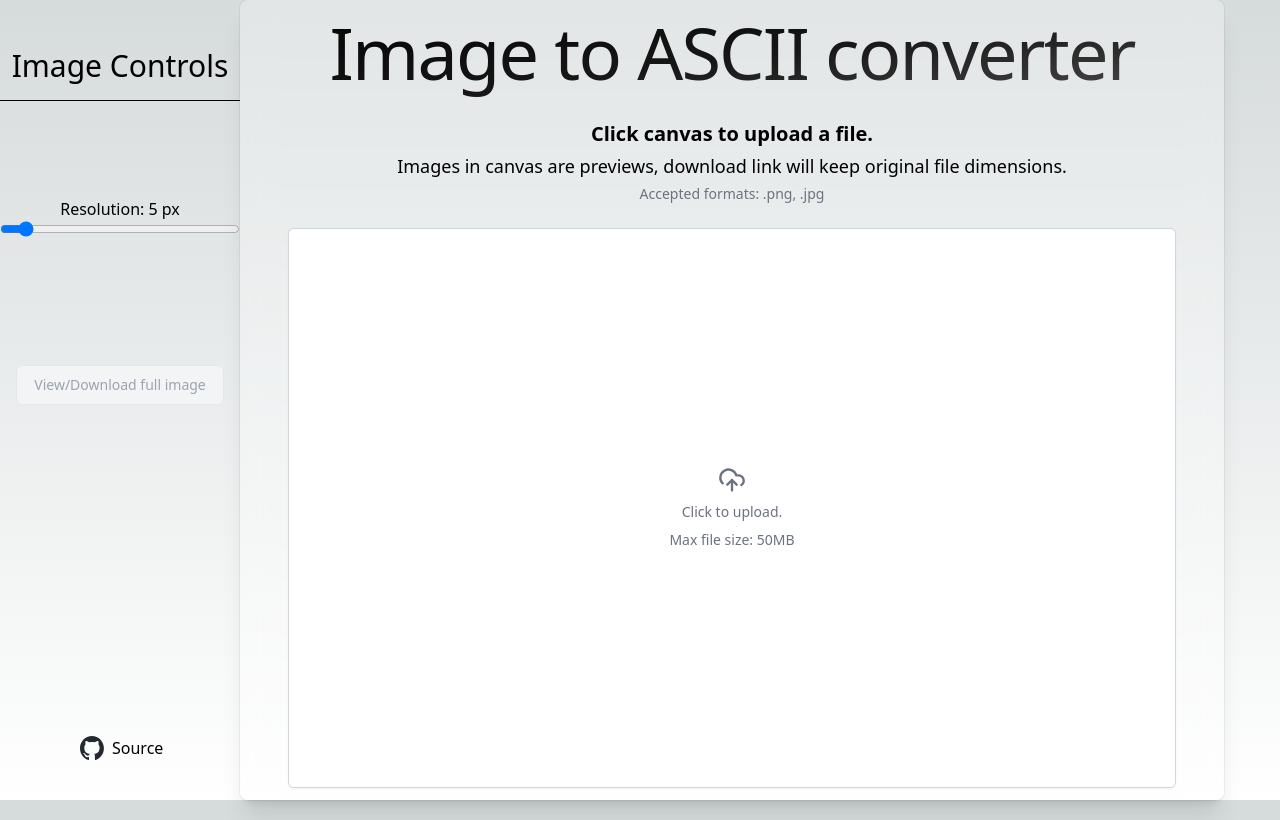
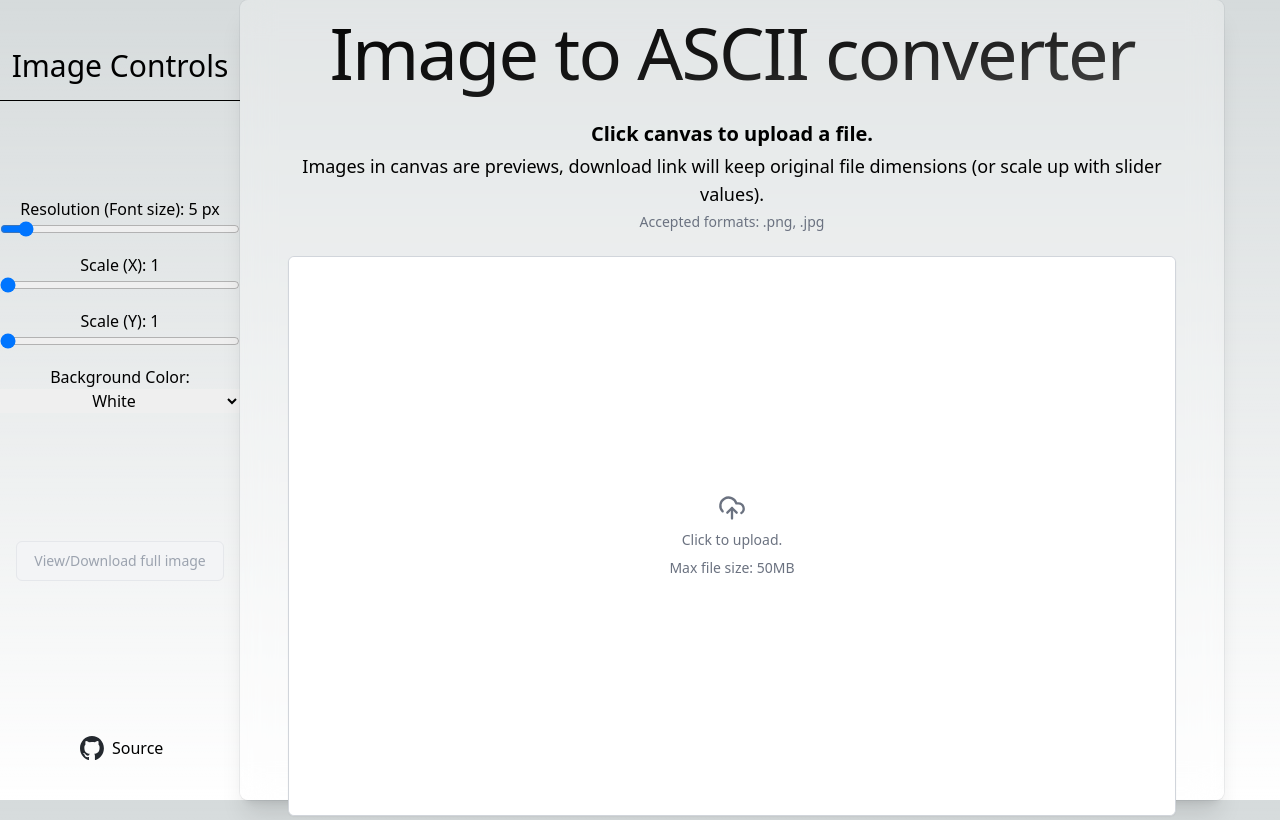
Before and after one commit to BrooklynWelsh/img-to-ascii, a Next.js app: page / in a window 1280 px wide. Built offline with nearby package versions, Linux system fonts and the light colour scheme.

Commit message:
Added X and Y scale controls for images.

```diff
--- a/app/page.tsx
+++ b/app/page.tsx
@@ -6,7 +6,7 @@ import { useState } from 'react'
 
 export default function Home() {
   const [saving, setSaving] = useState(false)
-  const [fileLink, setLink] = useState(undefined)
+  const [fileLink, setLink] = useState<string | undefined>(undefined)
 
 
   return (
@@ -20,7 +20,7 @@ export default function Home() {
         </h1>
         <div className="space-y-1 mb-4 text-center">
           <h2 className="text-xl font-semibold">Click canvas to upload a file.</h2>
-          <h3 className="text-lg font-medium">Images in canvas are previews, download link will keep original file dimensions.</h3>
+          <h3 className="text-lg font-medium">Images in canvas are previews, download link will keep original file dimensions (or scale up with slider values).</h3>
           <p className="text-sm text-gray-500">
             Accepted formats: .png, .jpg
           </p>
--- a/components/Sliders.tsx
+++ b/components/Sliders.tsx
@@ -6,12 +6,6 @@ import Link from "next/link"
 import Image from "next/image"
 import { ChangeEvent, useMemo, useState } from "react"
 import LoadingDots from './loading-dots'
-
-export const charWidth = 8
-export const charHeight = 8
-export const red = 255
-export const green = 255
-export const blue = 255
 
 export default function Sliders({saving, fileLink}: {saving: boolean, fileLink: string | undefined}) {
     const [currentRes, setRes] = useState<string>('5 px')
@@ -22,6 +16,23 @@ export default function Sliders({saving, fileLink}: {saving: boolean, fileLink:
             else setRes(`${target.value} px`)
         }
     }
+
+    const [xScale, setXScale] = useState<number>(1)
+    const handleXScaleChange = (e: ChangeEvent) => {
+        const target = e.target as HTMLInputElement
+        if (target) {
+            setXScale(parseFloat(target.value))
+        }
+    }
+
+    const [yScale, setYScale] = useState<number>(1)
+    const handleYScaleChange = (e: ChangeEvent) => {
+        const target = e.target as HTMLInputElement
+        if (target) {
+            setYScale(parseFloat(target.value))
+        }
+    }
+
     const saveDisabled = useMemo(() => {
         return !fileLink
       }, [fileLink])
@@ -30,8 +41,21 @@ export default function Sliders({saving, fileLink}: {saving: boolean, fileLink:
         <section className="w-80 flex flex-col self-start text-center h-screen">
             <h2 className="text-2xl md:text-3xl mb-4 mt-12">Image Controls</h2>
             <hr className="block border-black mb-24"/>
-            <label htmlFor='resolution' id='resolutionLabel'>Resolution: {currentRes}</label>
-            <input onChange={(e) => handleResChange(e)} type="range" id='resolution' name='resolution' min='1' max='50' defaultValue='5' />
+            <label htmlFor='resolution' id='resolutionLabel'>Resolution (Font size): {currentRes}</label>
+            <input onChange={(e) => handleResChange(e)} className="mb-4" type="range" id='resolution' name='resolution' min='1' max='50' defaultValue='5' />
+
+            <label htmlFor='x-scale' id='x-scale-label'>Scale (X): {xScale}</label>
+            <input onChange={(e) => handleXScaleChange(e)} className="mb-4" type="range" id='x-scale' name='x-scale' min='1' max='10' defaultValue='1.0' step="0.1" />
+
+            <label htmlFor='y-scale' id='y-scale-label'>Scale (Y): {yScale}</label>
+            <input onChange={(e) => handleYScaleChange(e)} className="mb-4" type="range" id='y-scale' name='y-scale' min='1' max='10' defaultValue='1.0' step="0.1" />
+
+            <label htmlFor='background-color' id='background-color-label'>Background Color:</label>
+            <select id='background-color' name='background-color' className="text-center">
+                <option value="white">White</option>
+                <option value="black">Black</option>
+            </select>
+
 
             <button
                 form='downloadLinkForm'
--- a/components/convert-image.ts
+++ b/components/convert-image.ts
@@ -1,10 +1,4 @@
-import {red, green, blue, charWidth} from './Sliders'
-
-const maxWidth = 1920
-const maxHeight = 1080
-
-console.log('started work')
-
+export {}
 class Cell {
   x
   y
@@ -19,12 +13,12 @@ class Cell {
     this.fontSize = fontSize
   }
 
-  draw (ctx: OffscreenCanvasRenderingContext2D) {
+  draw (ctx: OffscreenCanvasRenderingContext2D, bgColor: string) {
     // Shadows apparently cause long processing times in Firefox, so draw same font twice, but slightly offset to fake a shadow on each character
     ctx.font = `${this.fontSize * 1.2}px Verdana`
 
-    // TODO: When dark mode is added, detect what color shadow to use
-    ctx.fillStyle = 'black'
+
+    bgColor === 'white' ? ctx.fillStyle = 'black' : ctx.fillStyle = 'white' // Change shadow color depending on chosen background
     ctx.fillText(this.symbol, this.x + 0.5, this.y + 0.5)
     ctx.fillStyle = this.color
     ctx.fillText(this.symbol, this.x, this.y)
@@ -42,8 +36,14 @@ self.addEventListener('message', function(e) {
   const canvas: OffscreenCanvas = new OffscreenCanvas(imageWidth, imageHeight)
   const ctx = canvas.getContext('2d')! as OffscreenCanvasRenderingContext2D
   const cellSize = e.data.cellSize
-  console.log(canvas)
-  console.log(canvas.width)
+  const scale = e.data.scale
+  const bgColor = e.data.bgColor
+
+  canvas.width = imageWidth * scale.x
+  canvas.height = imageHeight * scale.y
+
+  ctx.fillStyle = bgColor
+  ctx.fillRect(0, 0, canvas.width, canvas.height)
 
   const newImageArray = []
   for (let y = 0; y < imageHeight; y += cellSize) {
@@ -64,45 +64,25 @@ self.addEventListener('message', function(e) {
       }
     }
   }
-  console.log(newImageArray)
-  console.log('finished')
+
+  ctx.scale(scale.x,scale.y)
   drawAscii(ctx, newImageArray)
-  const asciiImageData = ctx.getImageData(0, 0, imageWidth, imageHeight)
+  const asciiImageData = ctx.getImageData(0, 0, imageWidth * scale.x, imageHeight * scale.y)
+
+  // @ts-ignore - convertToBlob not in TS definition although it does exist for OffscreenCanvas
   canvas.convertToBlob().then((blob: Blob) => {
     console.log(blob)
     const blobUrl = URL.createObjectURL(blob)
     this.postMessage({blobUrl, asciiImageData})
   })
-  // const ascii = canvas.transferToImageBitmap()
-  // this.postMessage({ascii}, [ascii])
 }, false)
 
 function drawAscii(ctx: OffscreenCanvasRenderingContext2D, newImageArray: Cell[]) {
+  const bgColor = ctx.fillStyle as string // Get last used fill style to determine background color
   for (const cell of newImageArray) {
-    cell.draw(ctx)
+    cell.draw(ctx, bgColor)
   }
 }
-
-function draw(cellSize) {
-
-}
-
-const _reduceDimension = (width, height, maxWidth, maxHeight) => {
-
-  if (width > maxWidth) {
-      //Calculating new height using maximum width as the width
-      height = Math.floor((height * maxWidth) / width);
-      width = maxWidth;
-  }
-  if (height > maxHeight) {
-      //Calculating new width using  maximum height and height
-      width = Math.floor((width * maxHeight) / height);
-      height = maxHeight;
-  }
-
-  return [width, height];
-}
-
 const asciiIntensityArray = ["$", "@", "B", "%", "8", "&", "W", "M", "#", "*", "o", "a", "h", "k", "b", "d", "p", "q", "w", "m", "Z", "O", "0", "Q", "L", "C", "J", "U", "Y", "X", "z", "c", "v", "u", "n", "x", "r", "j", "f", "t", "/", "|", "(", ")", "1", "{", "}", "[", "]", "?", "-", "_", "+", "~", "<", ">", "i", "!", "l", "I", ";", ":", ",", '"', "^", "`", "'", ".", " "];
 
 function convertToChar(averageColorValue: number) {
--- a/components/uploader.tsx
+++ b/components/uploader.tsx
@@ -1,9 +1,8 @@
 'use client'
 
-import { useState, useCallback, useMemo, ChangeEvent } from 'react'
+import { useState, ChangeEvent } from 'react'
 import toast from 'react-hot-toast'
 import LoadingDots from './loading-dots'
-import {red, green, blue, charWidth} from './Sliders'
 
 export default function Uploader({saving, fileLink, disableButton, updateFileLink}: {saving: boolean, fileLink: string | undefined, disableButton: Function, updateFileLink: Function}) {
   const [data, setData] = useState<{
@@ -15,7 +14,7 @@ export default function Uploader({saving, fileLink, disableButton, updateFileLin
 
   const [dragActive, setDragActive] = useState(false)
 
-  const onChangePicture = useCallback(
+  const onChangePicture =
     (event: ChangeEvent<HTMLInputElement>) => {
       disableButton(true)
       const file = event.currentTarget.files && event.currentTarget.files[0]
@@ -47,18 +46,19 @@ export default function Uploader({saving, fileLink, disableButton, updateFileLin
                 memCanvas.height = img.height
                 ctx.drawImage(img, 0, 0, img.width, img.height, 0, 0, memCanvas.width, memCanvas.height)
                 const imageData = ctx.getImageData(0, 0, img.width, img.height)
-                const canvasParent = canvas.parentElement?.getBoundingClientRect()!
 
                 // Step through image data 4 spots at a time to edit each r,g,b,a set
                 const webWorker = new Worker(new URL('./convert-image.ts', import.meta.url))
                 const resolutionSlider = document.getElementById('resolution')! as HTMLInputElement
-                webWorker.postMessage({imageData, cellSize: parseInt(resolutionSlider.value)})
-                console.log('started worker')
+                const yScaleSlider = document.getElementById('y-scale')! as HTMLInputElement
+                const xScaleSlider = document.getElementById('x-scale')! as HTMLInputElement
+                const bgColor = (document.getElementById('background-color')! as HTMLSelectElement).value
+
+                webWorker.postMessage({imageData, cellSize: parseInt(resolutionSlider.value), scale: {x: parseInt(xScaleSlider.value), y: parseInt(yScaleSlider.value)}, bgColor})
 
                 webWorker.onmessage = function(e) {
                   const blobUrl = e.data.blobUrl
                   console.log(blobUrl)
-                  const downloadButton = document.getElementById('download')
                   const asciiImageData = e.data.asciiImageData
 
                   // Now draw to preview canvas
@@ -82,9 +82,8 @@ export default function Uploader({saving, fileLink, disableButton, updateFileLin
           reader.readAsArrayBuffer(file)
         }
       }
-    },
-    [setData]
-  )
+    }
+
 
   return (
     <>
```
